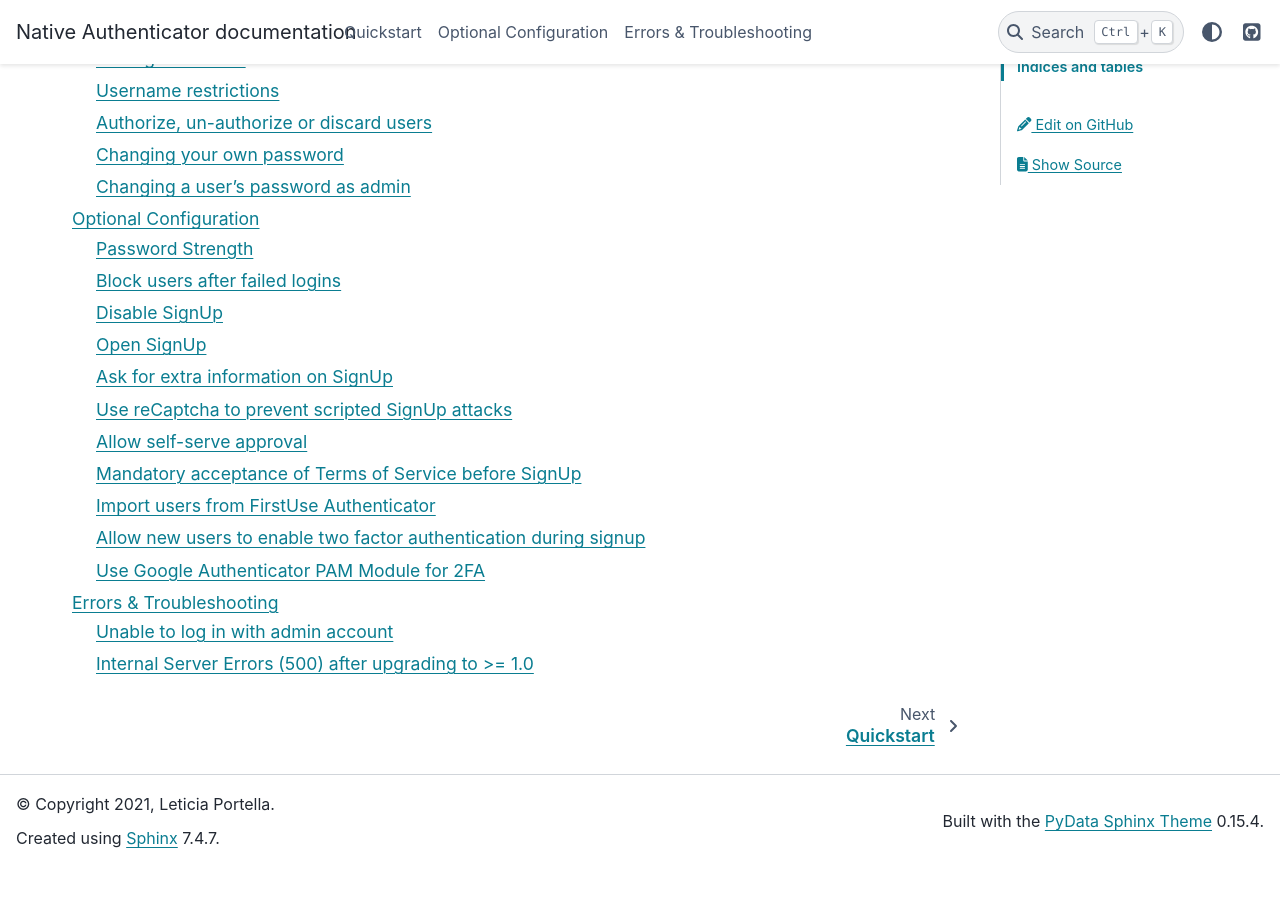
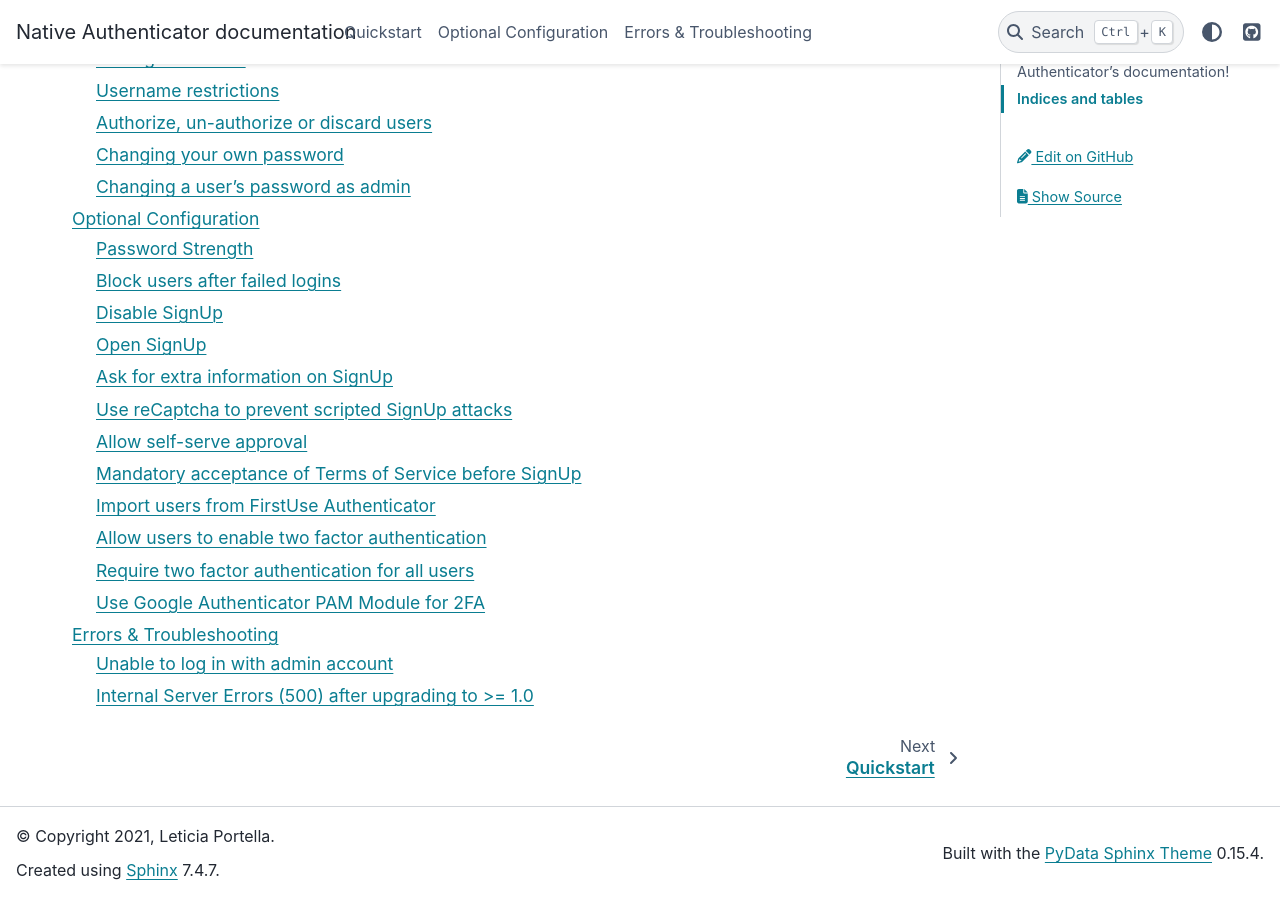
Before and after one commit to jupyterhub/nativeauthenticator, a Sphinx documentation site: the page built from docs/source/index.md, in a window 1280 px wide and 900 px high, scrolled down 793 px. Built offline with Sphinx 7.4.7 and the PyData theme 0.15.4, drawn with Linux system fonts in a browser that asks for light colours; before the commit the page ends 1660 px from its top, so only the background shows below that.

Commit message:
documentation update for forced/mandated 2FA

````diff
--- a/docs/source/options.md
+++ b/docs/source/options.md
@@ -184,9 +184,10 @@
 c.NativeAuthenticator.delete_firstuse_db_after_import = True
 ```
 
-## Allow new users to enable two factor authentication during signup
+## Allow users to enable two factor authentication
 
-You can increase security allowing new users to register with two factor authentication.
+You can increase security by allowing users to activate two factor authentication.
+
 To do so, add the following line on the config file:
 
 ```python
@@ -203,6 +204,20 @@
 
 Users who have not previously activated 2FA during sign up can do so through the account administration page or ask the server admin to enable it for them.
 
+## Require two factor authentication for all users
+
+To increase security even further, you can mandate all users to activate two factor authentication.
+
+To do so, add the following line to the config file:
+
+```python
+c.NativeAuthenticator.require_2fa = True
+```
+
+This setting overrides the `c.NativeAuthenticator.allow_2fa` option.
+
+New users will be automatically registered with two factor authentication while existing users will receive their two factor authentication secret key the next time they sign on with their existing credentials.
+
 ## Use Google Authenticator PAM Module for 2FA
 
 You can configure Native Authenticator to re-use the existing OTP secret key in `/home/user/.google_authenticator`, or create a new one using the [Google Authenticator PAM module](https://github.com/google/google-authenticator-libpam) if it doesn't already exist.
````
